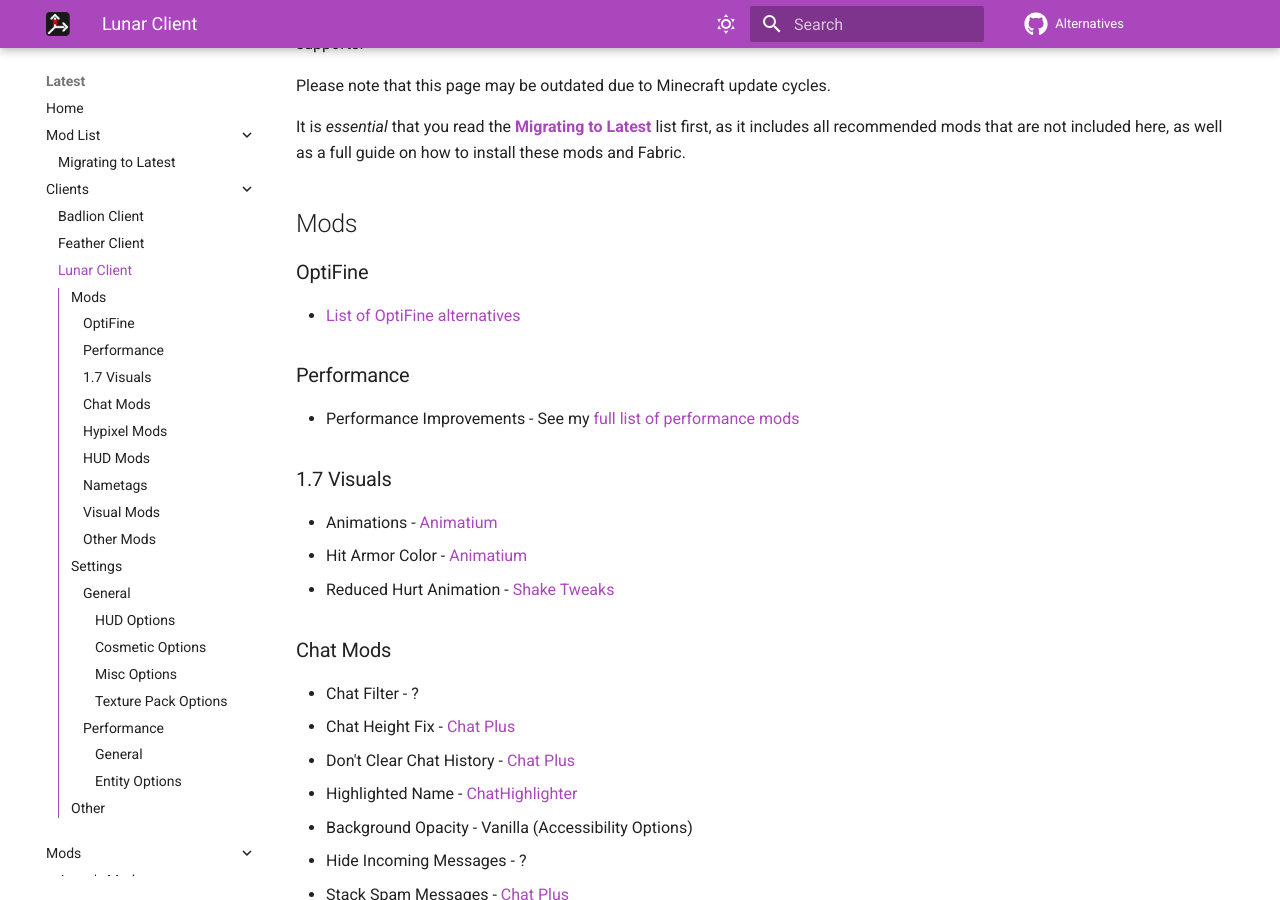
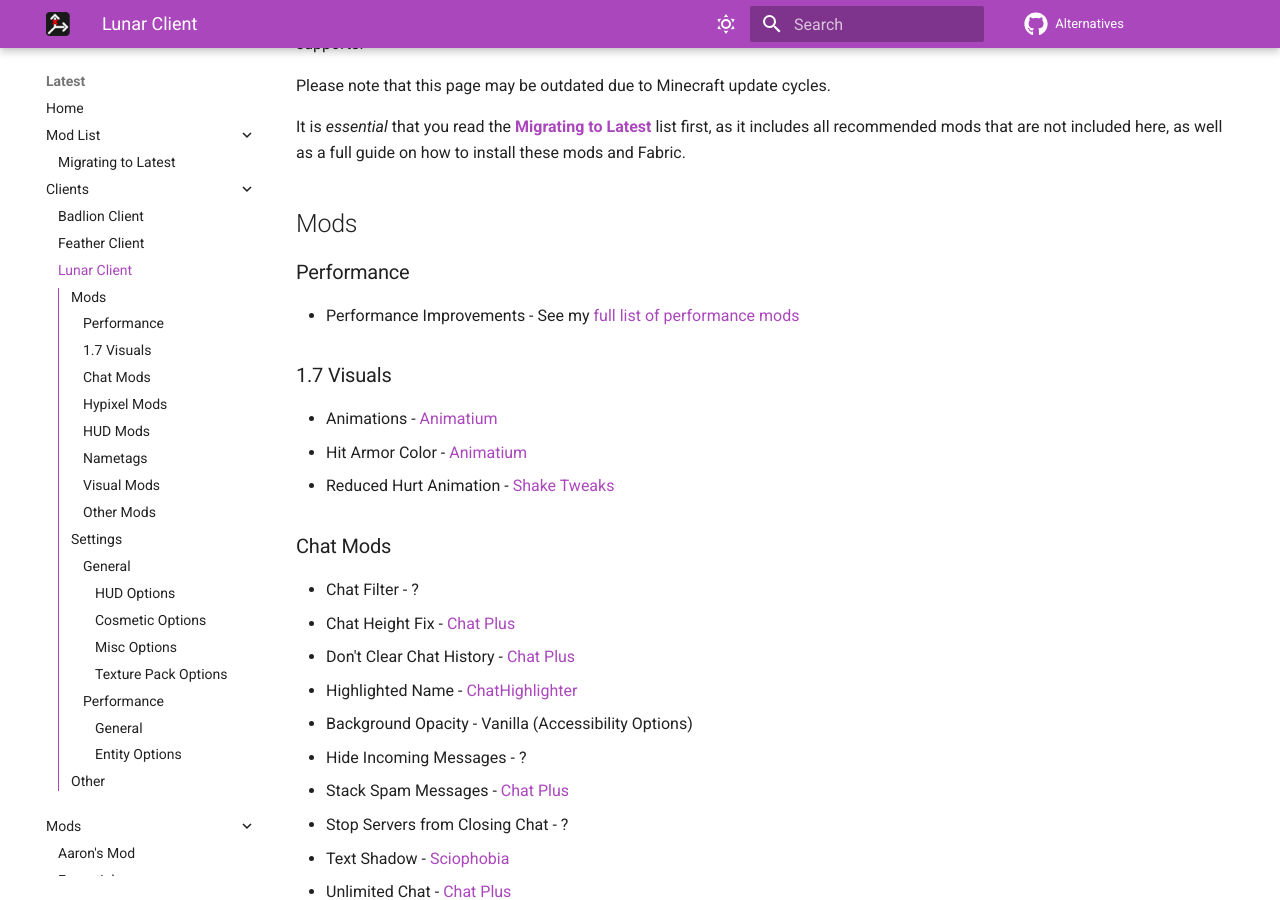
Before and after one commit to MicrocontrollersDev/Alternatives, an MkDocs documentation site: the page built from docs/latest/lunar.md, in a window 1280 px wide and 900 px high, scrolled down 366 px. Built offline with MkDocs 1.6.1 and Material for MkDocs 9.7.7, drawn with Linux system fonts in a browser that asks for light colours; comment, search, counter and statistics services are not loaded.

Commit message:
i dont believe lunar uses optifine at all on modern mc?

```diff
--- a/docs/latest/lunar.md
+++ b/docs/latest/lunar.md
@@ -9,10 +9,6 @@
 It is *essential* that you read the **[Migrating to Latest](https://alternatives.microcontrollers.dev/latest/migrating)** list first, as it includes all recommended mods that are not included here, as well as a full guide on how to install these mods and Fabric.
 
 ## Mods
-
-### OptiFine
-
-* [List of OptiFine alternatives](https://alternatives.microcontrollers.dev/latest/migrating/#optifine-replacements)
 
 ### Performance
 
```
